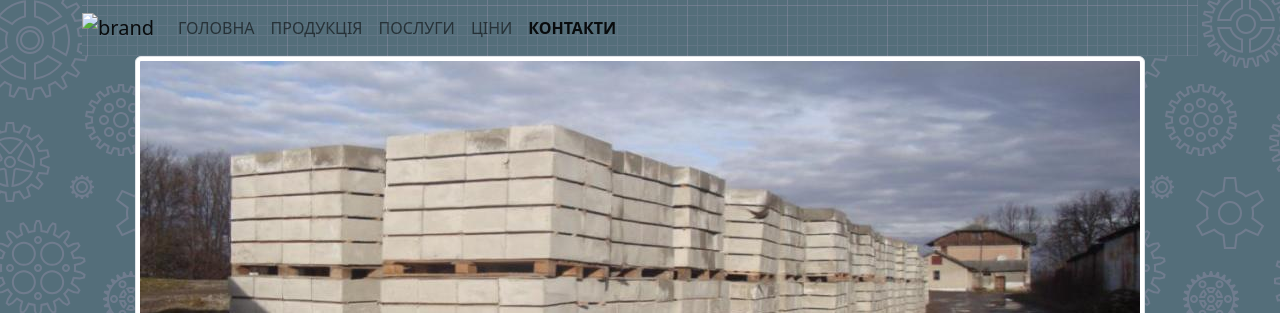
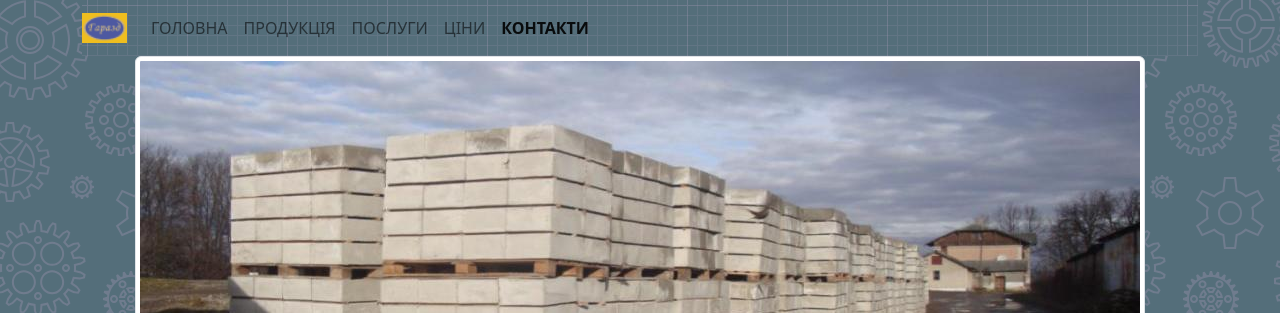
Before and after one commit to Y-Taras/garazd, a website built with Parcel: page contacts.html in a window 1280 px wide. Shown: the top 313 px of the page. Built offline with nearby package versions, Linux system fonts and the light colour scheme.

Commit message:
fix logo

```diff
--- a/contacts.html
+++ b/contacts.html
@@ -30,7 +30,7 @@
       <nav role="navigation" class="navbar navbar-expand-lg navbar-inverse bg-faded">
         <button type="button" class="navbar-toggler navbar-toggler-right"><span class="navbar-toggler-icon"></span>
         </button>
-        <a class="navbar-brand" href="/"><img src="/favicon.png" height="30" class="d-inline-block align-top"
+        <a class="navbar-brand" href="/"><img src="/icon.png" height="30" class="d-inline-block align-top"
                                               alt="brand"></a>
         <div class="collapse navbar-collapse">
           <ul class="ml-auto navbar-nav">
```
Also changed, not shown: products.html (+1 -1 lines), services.html (+1 -1 lines).
